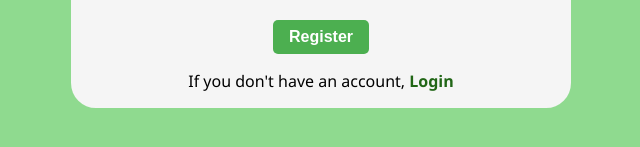
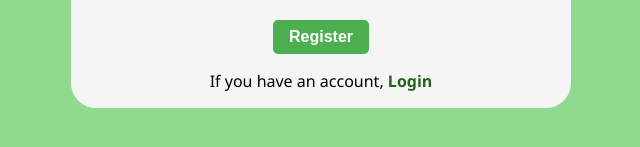
Before and after one commit to alisartazkhan/Monopoly, a plain HTML site: page Monopoly/public_html/index.html in a window 1280 px wide. Shown: the part 443-590 px from the top of the page, 319-959 px from the left. Drawn offline with Linux system fonts and the light colour scheme.

Commit message:
Update index.html

```diff
--- a/Monopoly/public_html/index.html
+++ b/Monopoly/public_html/index.html
@@ -13,7 +13,7 @@
     <input type="email" placeholder="Email" class="form__input" id="email" /> <br>
     <input type="password" placeholder="Password" class="form__input" id="password"/> <br>
     <button class="btn">Register</button>
-    <p>If you don't have an account, <a href="./login.html"><b>Login</b></a></p>
+    <p>If you have an account, <a href="./login.html"><b>Login</b></a></p>
 
   </form>
 </body>
```
